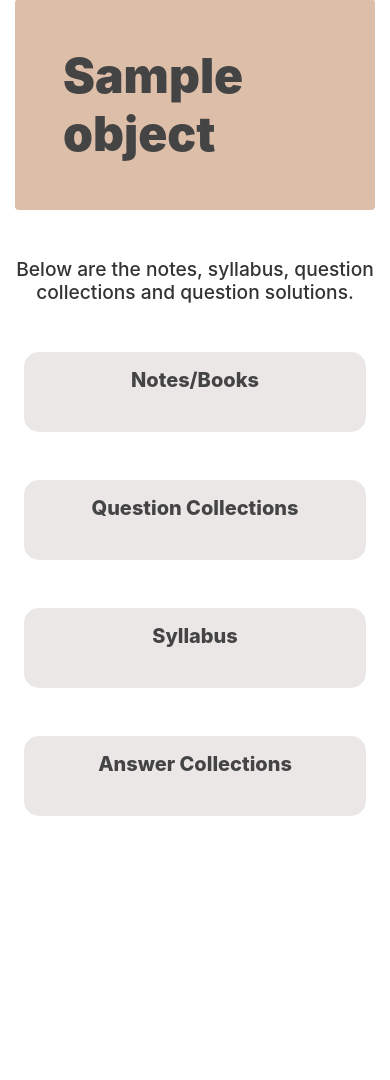
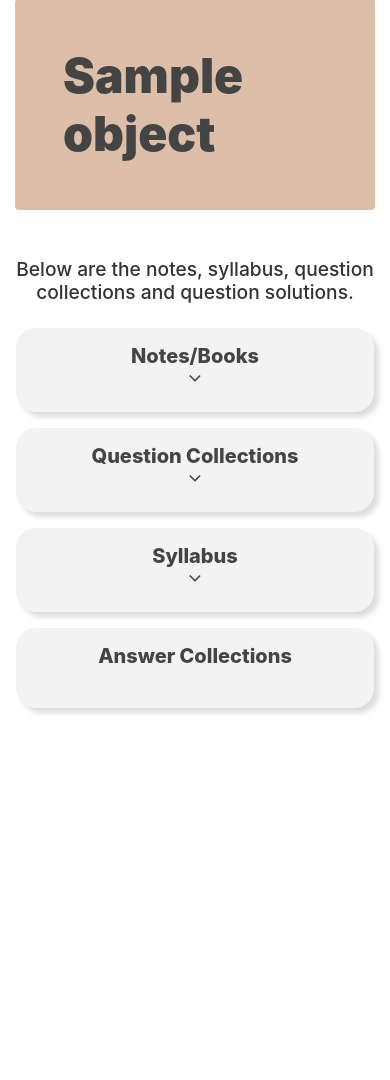
Before and after one commit to whyme-duh/csitnepal, a Django app: template csit/templates/csit/notefiles_detail.html in a window 390 px wide. Shown: the part 81-1161 px from the top of the page. Run offline with Django 3.2, Linux system fonts and the light colour scheme; the template is opened without the code that fills it: most values are stand-ins (such as "Sample title", 1, 10 or a date in 2020); some libraries are stand-ins or nearby versions.

Commit message:
updated a different UI

```diff
--- a/blog/static/blog/main.css
+++ b/blog/static/blog/main.css
@@ -63,15 +63,46 @@ ul {
 .sem-content:hover {
   color: rgb(96, 152, 224);
 }
-.box {
+#actual-links,
+#actual-links-question,
+#actual-links-syllabus,
+#actual-links-answer
+{
+  display: none;
+  opacity: 1;
+}
+
+.box,
+.sem-box {
   border-radius: 15px;
-  background-color: rgb(235, 231, 231);
+
+}
+.sem-box .card{
+  border: 0;
+  box-shadow: 5px 5px 5px rgb(223, 222, 222);
+  border-radius:20px ;
+  background-color: rgb(242, 243, 242);
 }
 .content-section {
   padding: 10px 20px;
   border-radius: 15px;
 }
-
+.box .fa:hover{
+  opacity: 0.5;
+}
+#arrow-down ,
+#arrow-down-question,
+#arrow-down-syllabus{
+  display: block;
+}
+.files-title{
+  opacity: 0.5;
+  transition: opacity 0.3s linear 2s;
+}
+.files-title:hover{
+  color: white;
+  text-decoration: none;
+}
 .article-title {
   text-decoration: none;
 }
@@ -277,6 +307,12 @@ a.article-title:hover {
     font-size: 0.75em;
     text-align: center;
   }
+  .semester-desc{
+    text-align: center;
+  }
+  .sem-box{
+    padding: 1em;
+  }
   /* subject page */
   .content-subject h4 {
     font-size: 1.1em;
--- a/csit/templates/csit/notefiles_detail.html
+++ b/csit/templates/csit/notefiles_detail.html
@@ -15,15 +15,18 @@
 
 			<div class="content mt-5 pb-5">
 				<p class="sub-intro text-center h4">Below are the notes, syllabus, question collections and question solutions.</p>
-				<div class="row justify-content-center pt-3"  >
-					<div class="box col-md-5 col-xs-3 p-3 m-4">
-						<h3 class="note-title text-center ">Notes/Books</h3>
-						<div class=" pt-3">
+				<div class="row sem-box justify-content-center align-items-center  pt-3"  >
+					<div class="card col-md-10 col-sm-3 p-3 ">
+						<h3 class=" note-title text-center ">Notes/Books <i class="fa fa-angle-down " id ="arrow-down" onclick="display('actual-links', 'arrow-down')"></i></h3>
+
+
+						<div class=" pt-3" id ="actual-links">
+
 							{% for object in notes %}
 								{% if object.category.name == "NB" %}
 									<ul>
-										<li>
-											<a href="{{object.link}}" class="text-dark">
+										<li class="mw-100">
+											<a href="{{object.link}}" class=" files-title  ">
 												<h5 class="">{{object.name|title}}</h5>
 											</a>
 										</li>
@@ -31,12 +34,17 @@
 
 								{% endif %}
 							{%endfor %}
-
+							<div class="col-md-12 d-flex justify-content-center">
+								<h3 class="note-title"><i class=" fa fa-angle-up " onclick="offdisplay('arrow-down','actual-links' )"></i></h3>
+							</div>
 						</div>
 					</div>
-					<div class="box col-md-5 col-xs-3  p-3 m-4">
-						<h3 class="note-title text-center ">Question Collections</h3>
-						<div class=" pt-3">
+					<div class="card col-md-10 col-xs-3  p-3 mt-3">
+						<h3 class="note-title text-center ">Question Collections<i class=" 	fa fa-angle-down " id="arrow-down-question" onclick="display('actual-links-question', 'arrow-down-question')"></i></h3>
+						<div class="pt-3" id="actual-links-question" >
+							<div class="col-md-12 d-flex justify-content-center">
+								<i class=" fa fa-angle-up " onclick="offdisplay('arrow-down-question','actual-links-question')" style="font-size: 30px;"></i>
+							</div>
 							{% for object in notes %}
 								{% if object.category.name == "QC" %}
 									<ul>
@@ -51,9 +59,9 @@
 
 						</div>
 					</div>
-					<div class="box col-md-5 col-xs-3  p-3 m-4">
-						<h3 class="note-title text-center ">Syllabus</h3>
-						<div class="pt-3">
+					<div class="card col-md-10 col-xs-3  p-3 mt-3 ">
+						<h3 class="note-title text-center ">Syllabus<i class=" 	fa fa-angle-down " id="arrow-down-syllabus" onclick="display('actual-links-syllabus','arrow-down-syllabus' )"></i></h3>
+						<div class="pt-3" id="actual-links-syllabus">
 							{% for object in notes %}
 								{% if object.category.name == "S" %}
 									<ul>
@@ -65,10 +73,12 @@
 									</ul>
 								{% endif %}
 							{% endfor %}
-
+							<div class="col-md-12 d-flex justify-content-center">
+								<i class=" fa fa-angle-up " onclick="offdisplay('arrow-down-syllabus', 'actual-links-syllabus')" style="font-size: 30px;"></i>
+							</div>
 						</div>
 					</div>
-					<div class="box col-md-5 col-xs-3  p-3 m-4">
+					<div class="card col-md-10 col-xs-3  p-3 mt-3">
 						<h3 class="note-title text-center ">Answer Collections </h3>
 						<div class="content justify-content-center pt-3">
 							{% for object in notes %}
--- a/csit/templates/csit/subjects_detail.html
+++ b/csit/templates/csit/subjects_detail.html
@@ -15,10 +15,10 @@
 
 		<div class="content mt-3 ">
 			<p class="sub-intro text-center h2">Given below are the subjects.</p>
-			<div class="box row d-flex justify-content-center  pt-3 pb-5" >
+			<div class="sem-box row d-flex justify-content-center  pt-3 pb-5" >
 
 				{% for sem in subjects %}
-					<div class=" col-md-8 card m-1 " >
+					<div class=" col-md-8 card m-2 " >
 						{# it links up with subject-detail #}
 						<a href = "{% url 'subject-detail' sem.slug %}" style="text-decoration: none;color: rgb(71, 70, 70);" >
 							<div class="row content-subject pt-3 d-flex justify-content-between">
--- a/main/settings.py
+++ b/main/settings.py
@@ -29,7 +29,7 @@ BASE_DIR = os.path.dirname(os.path.dirname(os.path.abspath(__file__)))
 SECRET_KEY = 'SECRET_KEY_SETTINGS'
 
 # SECURITY WARNING: don't run with debug turned on in production!
-DEBUG = True
+DEBUG = False
 
 ALLOWED_HOSTS = ['studynotesnepal.herokuapp.com',  '127.0.0.1', '[::1]']
 
```
Also changed, not shown: other parts of blog/static/blog/main.css (+5 -5 lines), blog/static/blog/index.js (+15 -0 lines), csit/templates/csit/csit.html (+4 -4 lines).
